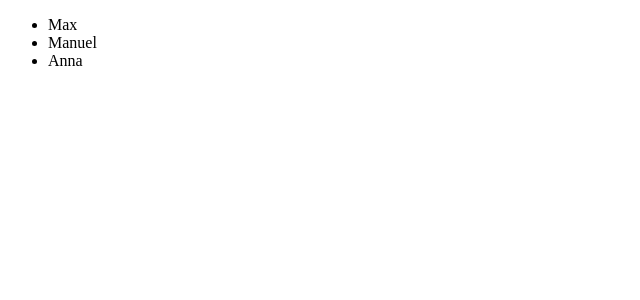
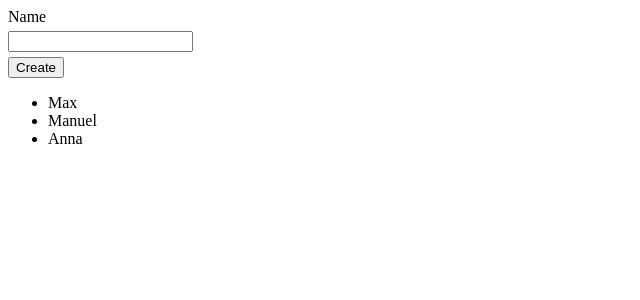
Before and after one commit to catgsmith/ionic4_ng-refresher, an Angular app: page / in a window 1280 px wide. Shown: the top 300 px of the page, without its empty margins (0-640 px from the left). Built offline with nearby package versions, Linux system fonts and the light colour scheme.

Commit message:
Handle User Input with simple binding

```diff
--- a/src/app/app.component.html
+++ b/src/app/app.component.html
@@ -1 +1,2 @@
+<app-person-input></app-person-input>
 <app-persons [personList]="persons"></app-persons>
--- a/src/app/app.module.ts
+++ b/src/app/app.module.ts
@@ -3,11 +3,13 @@ import { NgModule } from '@angular/core';
 
 import { AppComponent } from './app.component';
 import { PersonsComponent } from './persons/persons.component';
+import { PersonInputComponent } from './persons/person-input.component';
 
 @NgModule({
   declarations: [
     AppComponent,
-    PersonsComponent
+    PersonsComponent,
+    PersonInputComponent
   ],
   imports: [
     BrowserModule
--- /dev/null
+++ b/src/app/persons/person-input.component.css
@@ -0,0 +1,6 @@
+label,
+input,
+button {
+    margin-top: 5px;
+    display: block;
+}
--- /dev/null
+++ b/src/app/persons/person-input.component.html
@@ -0,0 +1,3 @@
+<label for="name">Name</label>
+<input type="text" id="name" #personNameEl>
+ <button (click)="onCreatePerson(personNameEl.value)">Create</button>
--- /dev/null
+++ b/src/app/persons/person-input.component.ts
@@ -0,0 +1,18 @@
+import { Component, OnInit } from '@angular/core';
+
+@Component({
+  selector: 'app-person-input',
+  templateUrl: './person-input.component.html',
+  styleUrls: ["./person-input.component.css"]
+})
+export class PersonInputComponent implements OnInit {
+
+  constructor() { }
+
+  ngOnInit(): void {
+  }
+
+  onCreatePerson(personName: string): void {
+    console.log('Created a person called ' + personName);
+  }
+}
```
